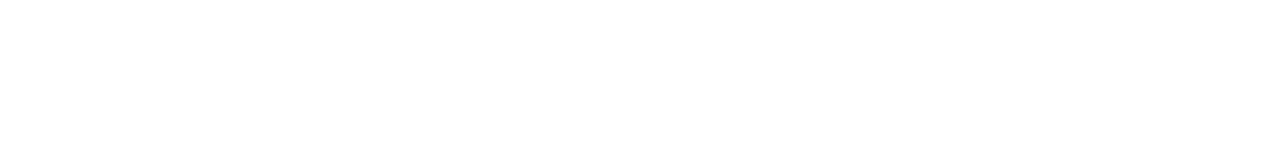
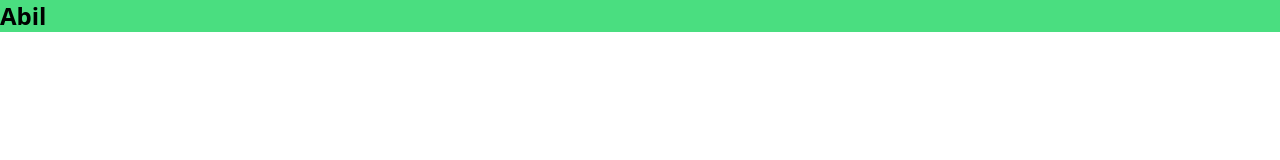
Before and after one commit to cubefreaker/belajar-tailwind, a website: page abil/index.html in a window 1280 px wide. Drawn offline with Linux system fonts and the light colour scheme.

Commit message:
test update

```diff
--- a/abil/index.html
+++ b/abil/index.html
@@ -7,6 +7,8 @@
     <link rel="stylesheet" href="./../styles.css">
 </head>
 <body>
-
+    <div class="font-bold text-2xl bg-green-400">
+        Abil
+    </div>
 </body>
 </html>
```
Also changed, not shown: styles.css.
